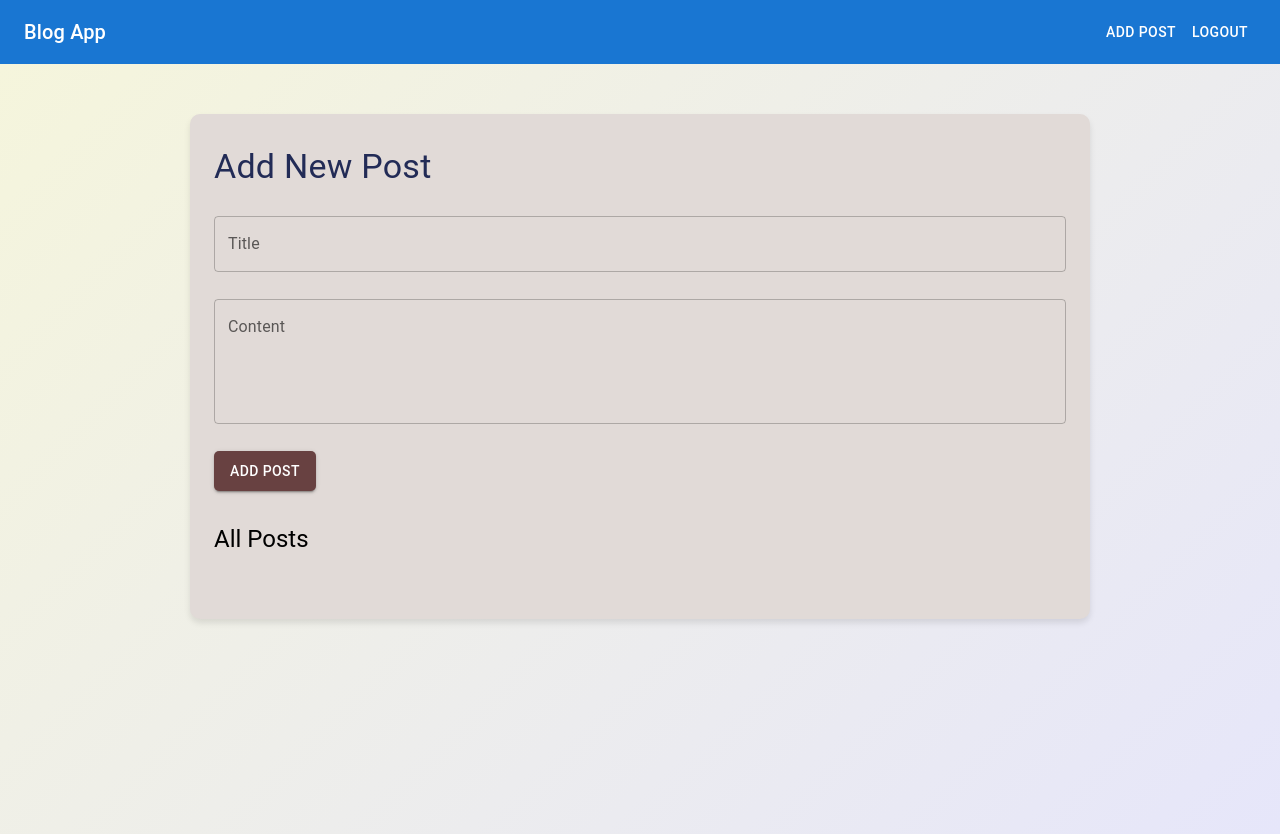
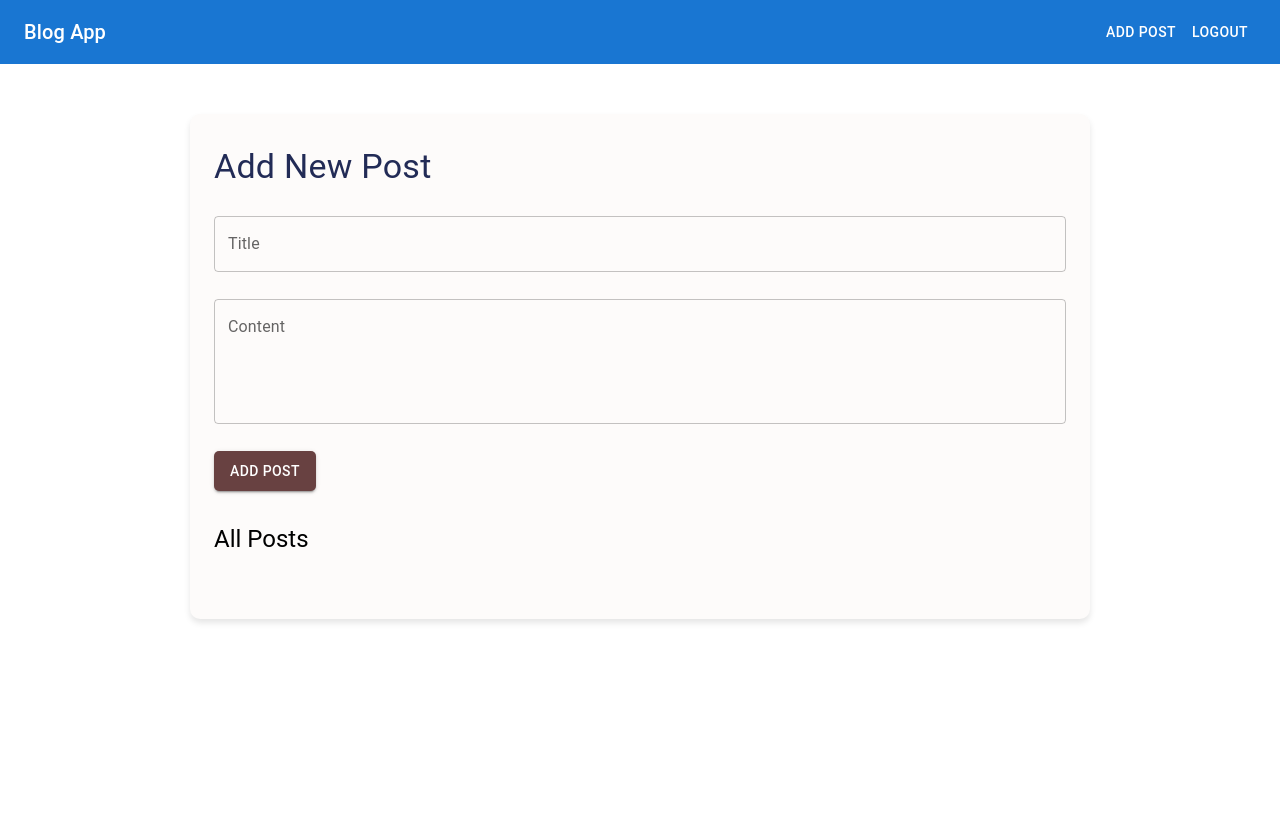
Before and after one commit to Sheeja96/blogApp, a React (Create React App) app: page /add in a window 1280 px wide. Built offline with nearby package versions, Linux system fonts and the light colour scheme.

Commit message:
appnamechange

```diff
--- a/public/index.html
+++ b/public/index.html
@@ -24,7 +24,7 @@
       work correctly both with client-side routing and a non-root public URL.
       Learn how to configure a non-root public URL by running `npm run build`.
     -->
-    <title>React App</title>
+    <title>Blog App</title>
   </head>
   <body>
     <noscript>You need to enable JavaScript to run this app.</noscript>
--- a/src/Components/Blogs/AddBlog.jsx
+++ b/src/Components/Blogs/AddBlog.jsx
@@ -2,7 +2,7 @@ import React from "react";
 import { Box, Button, Container, TextField, Typography, List, ListItem, ListItemText, IconButton } from "@mui/material";
 import { Formik, Field, Form, ErrorMessage } from "formik";
 import * as Yup from "yup";
-import { useNavigate } from "react-router-dom";
+import {Link, useNavigate } from "react-router-dom";
 import '../styles/style.css'
 
 function AddPost({ posts, setPosts }) {
@@ -19,6 +19,7 @@ function AddPost({ posts, setPosts }) {
     setPosts(updatedPosts);
     localStorage.setItem("posts", JSON.stringify(updatedPosts));
     resetForm();
+    navigate("/dashboard");
   };
 
   const handleDelete = (id) => {
@@ -60,7 +61,7 @@ function AddPost({ posts, setPosts }) {
                 error={touched.content && Boolean(errors.content)}
                 helperText={<ErrorMessage name="content" />}
               />
-              <Button variant="contained" type="submit" sx={{ mt: 2 }}>
+              <Button variant="contained" type="submit"  sx={{ mt: 2 }} >
                 Add Post
               </Button>
             </Form>
--- a/src/Components/Blogs/EditBlog.jsx
+++ b/src/Components/Blogs/EditBlog.jsx
@@ -29,7 +29,7 @@ function EditPost({ posts, setPosts }) {
     );
     setPosts(updatedPosts);
     localStorage.setItem("posts", JSON.stringify(updatedPosts)); // Update localStorage
-    navigate("/add");
+    navigate("/dashboard");
   };
 
   return (
--- a/src/Components/UserAccess/LoginPage.jsx
+++ b/src/Components/UserAccess/LoginPage.jsx
@@ -41,7 +41,7 @@ function LoginPage() {
       }}
     >
       <Container
-        maxWidth="sm"
+        maxWidth="xs"
         sx={{
           background: "rgba(255, 255, 255, 0.1)",
           backdropFilter: "blur(10px)",
--- a/src/Components/styles/style.css
+++ b/src/Components/styles/style.css
@@ -1,12 +1,12 @@
 
 .add-blog-page {
-    background: linear-gradient(135deg, #f5f5dc, #e6e6fa);
+    background: linear-gradient(135deg, #ffffff, #ffffff);
     min-height: 90vh;
     padding-top: 50px;
 
    }
   .blog-form-container {
-    background: #e1dad7;
+    background: #fdfbfa;
     padding: 2rem;
     border-radius: 10px;
     box-shadow: 0px 4px 6px rgba(0, 0, 0, 0.1);
@@ -32,11 +32,8 @@
   .blog-form-container button:hover {
     background-color: #af4f4f;
   }
-  .EditBlog{
-    background: linear-gradient(135deg, #f5f5dc, #e6e6fa);
-    min-height: 90vh;
 
-  }
+
   .Reg{
     background: linear-gradient(135deg, #388849cb, #5858aaa8);
     min-height: 90vh;
```
Also changed, not shown: 2 other files (tests, documents, lock files or other folders).
